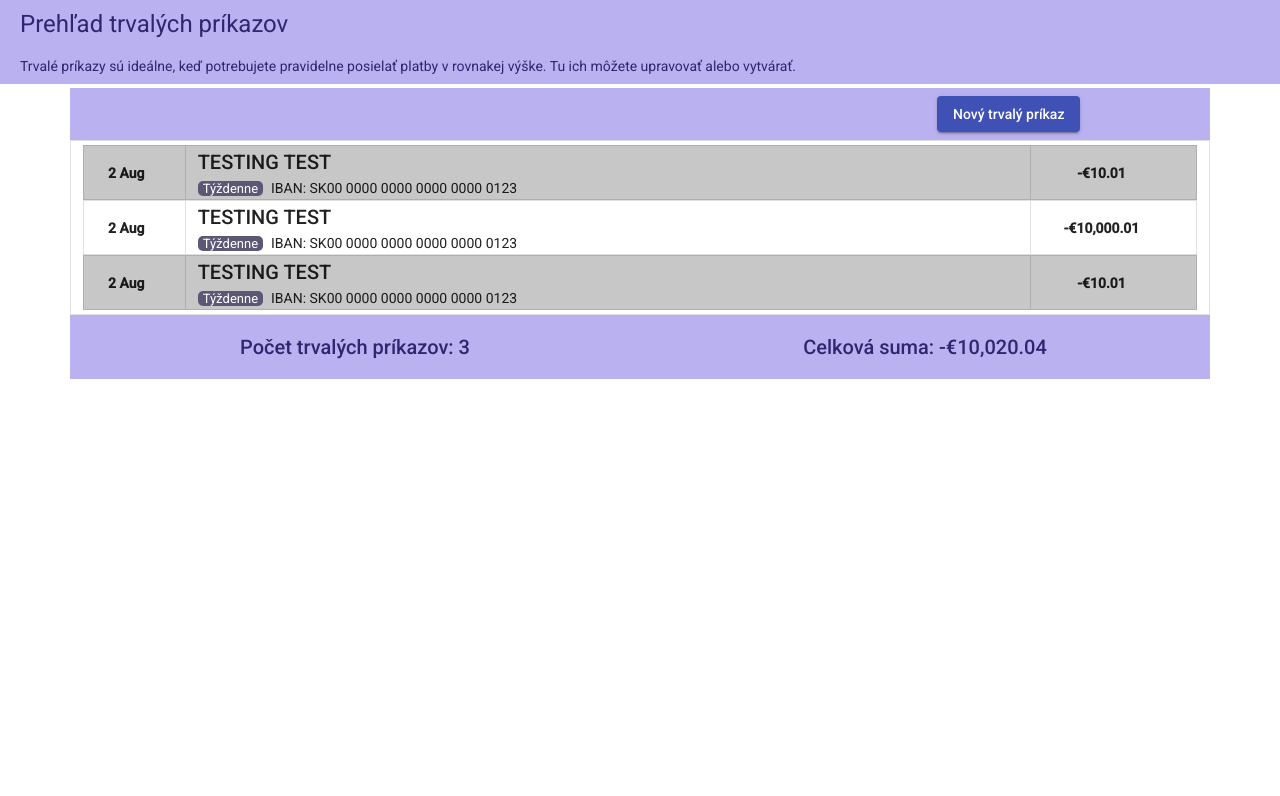
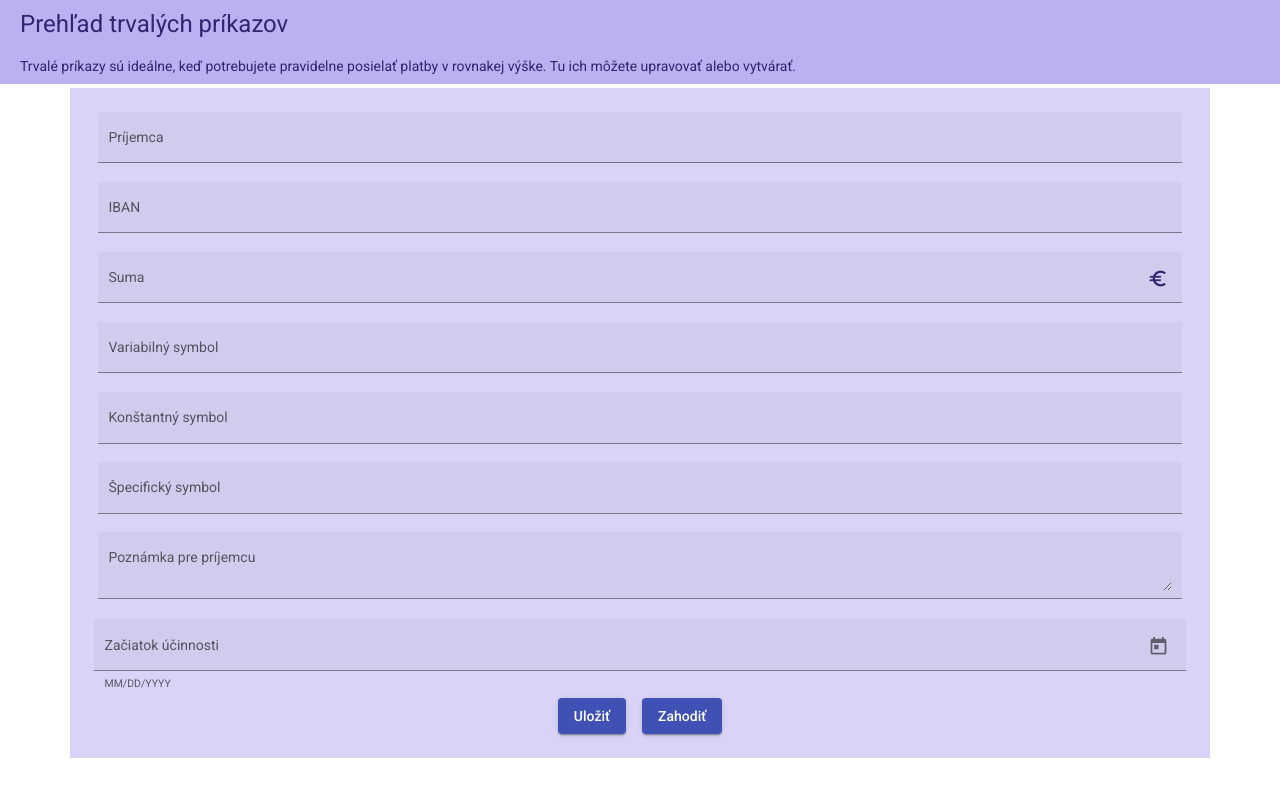
Before and after one commit to traver305/Standing-Orders, an Angular app in the folder app/: page /form in a window 1280 px wide. Before the commit this address led to /. Shown: the top 796 px of the page. Built offline with nearby package versions, Linux system fonts and the light colour scheme.

Commit message:
create routing and page for creating new standing order

```diff
--- a/app/src/app/app-routing.module.ts
+++ b/app/src/app/app-routing.module.ts
@@ -1,7 +1,14 @@
 import { NgModule } from '@angular/core';
 import { RouterModule, Routes } from '@angular/router';
+import { StandingOrderFormComponent } from './standingOrders/standing-order-form/standing-order-form.component';
+import { StandingOrderListComponent } from './standingOrders/standingOrder-list.component';
 
-const routes: Routes = [];
+const routes: Routes = [
+    { path: 'standingOrders', component: StandingOrderListComponent },
+    { path: 'form', component: StandingOrderFormComponent },
+    { path: '', redirectTo: '/standingOrders', pathMatch: 'full' },
+    { path: '**', redirectTo: '/standingOrders', pathMatch: 'full' }
+];
 
 @NgModule({
   imports: [RouterModule.forRoot(routes)],
--- a/app/src/app/app.component.html
+++ b/app/src/app/app.component.html
@@ -4,14 +4,10 @@
   </div>
   <div class="row">
       <p class="m-2">
-          Trvalé príkazy sú ideálne, keď potrebujete pravidelne posielať platby v rovnakej výške.
-          Tu ich môžete upravovať alebo vytvárať.
+        Trvalé príkazy sú ideálne, keď potrebujete pravidelne posielať platby v rovnakej výške.
+        Tu ich môžete upravovať alebo vytvárať.
       </p>
   </div>
 </div>
-<div>
-  <pm-standingOrders></pm-standingOrders>
-</div>
 
-
-<!-- <router-outlet></router-outlet> -->
+<router-outlet></router-outlet>
--- a/app/src/app/app.component.ts
+++ b/app/src/app/app.component.ts
@@ -1,10 +1,11 @@
 import { Component } from '@angular/core';
+
 
 @Component({
   selector: 'app-root',
   templateUrl: './app.component.html',
   styleUrls: ['./app.component.scss']
 })
-export class AppComponent {
-  title = 'app';
+export class AppComponent{
+    title = 'app';
 }
--- /dev/null
+++ b/app/src/app/standingOrders/standing-order-form/standing-order-form.component.html
@@ -0,0 +1,44 @@
+<div class="container-sm mt-1 p-4">
+    <form class="example-form" [formGroup]='standingOrderForm'>
+        <mat-form-field appearance="fill" class="px-1">
+            <mat-label>Príjemca</mat-label>
+            <input matInput placeholder="Meno Priezvisko" formControlName='name'>
+        </mat-form-field>
+        <mat-form-field appearance="fill" class="px-1">
+            <mat-label>IBAN</mat-label>
+            <input matInput formControlName='iban'>
+        </mat-form-field>
+        <mat-form-field appearance="fill" class="px-1">
+            <mat-label>Suma</mat-label>
+            <input matInput formControlName='amount'>
+            <mat-icon matSuffix>euro</mat-icon>
+        </mat-form-field>
+        <mat-form-field appearance="fill" class="px-1">
+            <mat-label>Variabilný symbol</mat-label>
+            <input matInput formControlName='variableSybmol'>
+        </mat-form-field>
+        <mat-form-field appearance="fill" class="px-1">
+            <mat-label>Konštantný symbol</mat-label>
+            <input matInput formControlName='constSymbol'>
+        </mat-form-field>
+        <mat-form-field appearance="fill" class="px-1">
+            <mat-label>Špecifický symbol</mat-label>
+            <input matInput formControlName='specificSymbol'>
+        </mat-form-field>
+        <mat-form-field appearance="fill" class="px-1">
+            <mat-label>Poznámka pre príjemcu</mat-label>
+            <textarea matInput formControlName='note'></textarea>
+        </mat-form-field>
+        <mat-form-field appearance="fill">
+            <mat-label>Začiatok účinnosti</mat-label>
+            <input matInput [matDatepicker]="picker">
+            <mat-hint>MM/DD/YYYY</mat-hint>
+            <mat-datepicker-toggle matSuffix [for]="picker"></mat-datepicker-toggle>
+            <mat-datepicker #picker></mat-datepicker>
+        </mat-form-field>
+    </form>
+    <div class="buttons mt-2">
+        <button mat-raised-button color="primary" class="mx-2" (click)="printForm()">Uložiť</button>
+        <button mat-raised-button color="primary" class="mx-2" (click)="goToParentPage()">Zahodiť</button>
+    </div>
+</div>
--- /dev/null
+++ b/app/src/app/standingOrders/standing-order-form/standing-order-form.component.scss
@@ -0,0 +1,19 @@
+$background-color: #bab1f08c;
+$text-color: #2f2570;
+
+.container-sm{
+    background-color: $background-color;
+    color: $text-color;
+    // flex-direction: column;
+}
+
+mat-form-field{
+    width: 100%;
+    color: $text-color;
+}
+
+.buttons{
+    display: flex;
+    align-items: center;
+    justify-content: center;
+}
--- /dev/null
+++ b/app/src/app/standingOrders/standing-order-form/standing-order-form.component.ts
@@ -0,0 +1,36 @@
+import { Component, OnInit } from '@angular/core';
+import { FormGroup, FormControl } from '@angular/forms';
+import { Router } from '@angular/router';
+
+@Component({
+  selector: 'pm-standing-order-form',
+  templateUrl: './standing-order-form.component.html',
+  styleUrls: ['./standing-order-form.component.scss']
+})
+export class StandingOrderFormComponent {
+
+    constructor(private router: Router) {
+    }
+
+    standingOrderForm = new FormGroup({
+        name: new FormControl(''),
+        iban: new FormControl(''),
+        amount: new FormControl(''),
+        variableSybmol: new FormControl(''),
+        constSymbol: new FormControl(''),
+        specificSymbol: new FormControl(''),
+        note: new FormControl('')
+        // TODO
+
+    });
+
+    printForm(): void {
+        console.log(this.standingOrderForm.value);
+        this.goToParentPage();
+    }
+
+    goToParentPage():void {
+        this.router.navigateByUrl('/standingOrders');
+    }
+
+}
--- a/app/src/app/standingOrders/standingOrder-list.component.html
+++ b/app/src/app/standingOrders/standingOrder-list.component.html
@@ -3,7 +3,7 @@
         <div class="col-9">
         </div>
         <div class="col-3">
-            <button mat-raised-button color="primary" class="my-2">Nový trvalý príkaz</button>
+            <a mat-raised-button color="primary" class="my-2" routerLink='/form'>Nový trvalý príkaz</a>
         </div>
     </div>
     <div class="row table-row">
```
Also changed, not shown: app/src/app/app.module.ts (+18 -4 lines), 1 other file (tests, documents, lock files or other folders).
